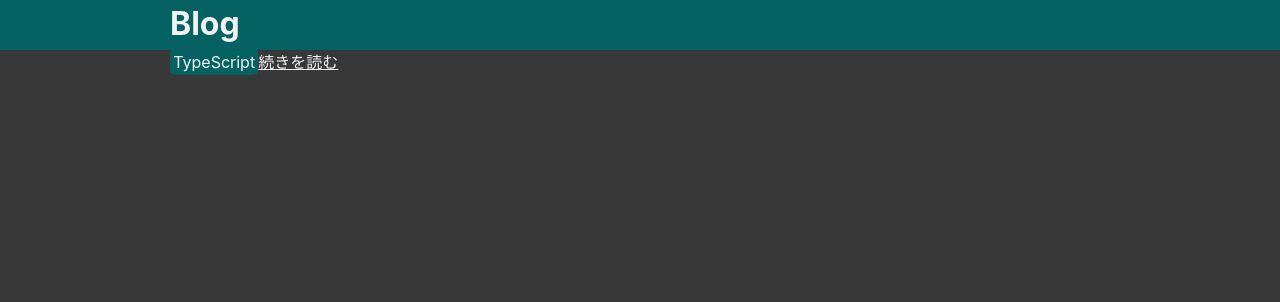
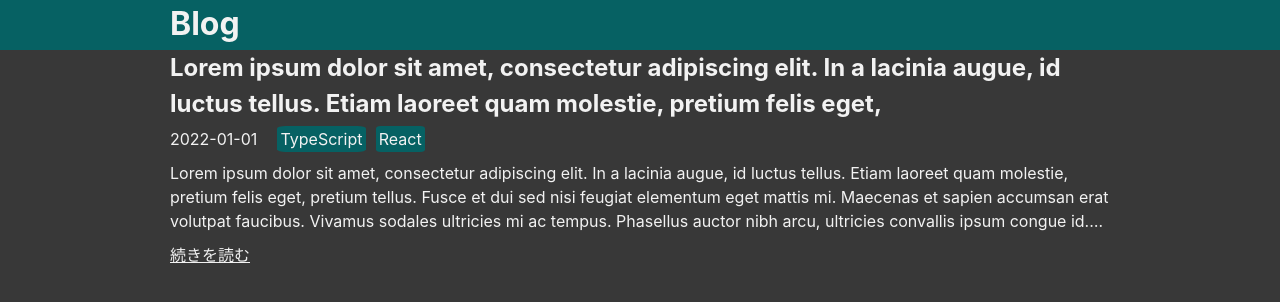
Before and after one commit to tk1351/huron, a React (Vite) app: page / in a window 1280 px wide. Shown: the top 302 px of the page. Built offline with nearby package versions, Linux system fonts and the light colour scheme.

Commit message:
feat: ArticleCardコンポーネント作成

```diff
--- a/package.json
+++ b/package.json
@@ -11,6 +11,7 @@
     "format": "prettier --write \"**/*.+(js|json|yml|ts|tsx)\"",
     "fix": "npm run lint:fix && npm run format",
     "test": "jest --config ./jest.config.json",
+    "test:update": "jest --config ./jest.config.json -u",
     "test:watch": "npm run test -- --watch"
   },
   "dependencies": {
--- a/src/App.tsx
+++ b/src/App.tsx
@@ -1,13 +1,29 @@
 import { Header } from './components/commons/Header/Header'
-import { Tag } from './components/atoms/Tag/Tag'
-import { TextLink } from './components/atoms/TextLink/TextLink'
+import { ArticleCard } from './components/commons/ArticleCard/ArticleCard'
 
 export const App = () => (
   <>
     <Header />
     <main>
-      <Tag title="TypeScript" href="#" />
-      <TextLink title="続きを読む" href="#" />
+      <ArticleCard
+        title="Lorem ipsum dolor sit amet, consectetur adipiscing elit. In a lacinia augue, id luctus tellus. Etiam laoreet quam molestie, pretium felis eget,"
+        content="Lorem ipsum dolor sit amet, consectetur adipiscing elit. In a lacinia
+        augue, id luctus tellus. Etiam laoreet quam molestie, pretium felis
+        eget, pretium tellus. Fusce et dui sed nisi feugiat elementum eget
+        mattis mi. Maecenas et sapien accumsan erat volutpat faucibus. Vivamus
+        sodales ultricies mi ac tempus. Phasellus auctor nibh arcu, ultricies
+        convallis ipsum congue id. Praesent aliquam venenatis eros nec
+        tincidunt. Pellentesque ut justo porttitor, pharetra ligula in, commodo
+        neque. Aliquam id feugiat dolor, eget interdum felis. Suspendisse
+        potenti. Nam maximus turpis vel lacus fringilla, et tempor lorem
+        hendrerit. Ut laoreet ac turpis at tristique. Sed semper ut dui in
+        blandit."
+        createdAt="2022-01-01"
+        tags={[
+          { id: '1', title: 'TypeScript', href: '#' },
+          { id: '2', title: 'React', href: '#' }
+        ]}
+      />
     </main>
   </>
 )
--- /dev/null
+++ b/src/components/commons/ArticleCard/ArticleCard.tsx
@@ -0,0 +1,38 @@
+import { FC } from 'react'
+import { TextLink } from '../../atoms/TextLink/TextLink'
+import { Tag } from '../../atoms/Tag/Tag'
+import { articleTitle, header, list, section, text } from './style'
+import { Cluster } from '../../atoms/Cluster/Cluster'
+
+type Props = {
+  title: string
+  createdAt: string
+  tags: { id: string; title: string; href: string }[]
+  content: string
+}
+
+export const ArticleCard: FC<Props> = ({ title, createdAt, tags, content }) => (
+  <article>
+    <header css={header}>
+      <h3 css={articleTitle}>
+        <TextLink title={title} href="#" textDecoration="none" />
+      </h3>
+      <Cluster gap="20px">
+        <span>{createdAt}</span>
+        <ul css={list}>
+          {tags.map((tag) => (
+            <li key={tag.id}>
+              <Tag title={tag.title} href={tag.href} />
+            </li>
+          ))}
+        </ul>
+      </Cluster>
+    </header>
+    <section css={section}>
+      <p css={text}>{content}</p>
+    </section>
+    <nav>
+      <TextLink title="続きを読む" href="#" />
+    </nav>
+  </article>
+)
--- /dev/null
+++ b/src/components/commons/ArticleCard/style.ts
@@ -0,0 +1,31 @@
+import { css } from '@emotion/react'
+
+export const header = css({
+  marginBottom: '10px'
+})
+
+export const articleTitle = css({
+  fontSize: '24px',
+  marginBottom: '5px'
+})
+
+export const list = css({
+  margin: '0',
+  padding: '0',
+  listStyle: 'none',
+  display: 'flex',
+  gap: '10px'
+})
+
+export const section = css({
+  marginBottom: '10px'
+})
+
+export const text = css({
+  textOverflow: 'ellipsis',
+  overflow: 'hidden',
+  width: '100%',
+  display: '-webkit-box',
+  WebkitBoxOrient: 'vertical',
+  WebkitLineClamp: 3
+})
```
Also changed, not shown: src/constants/types.ts (+7 -0 lines), 2 other files (tests, documents, lock files or other folders).
